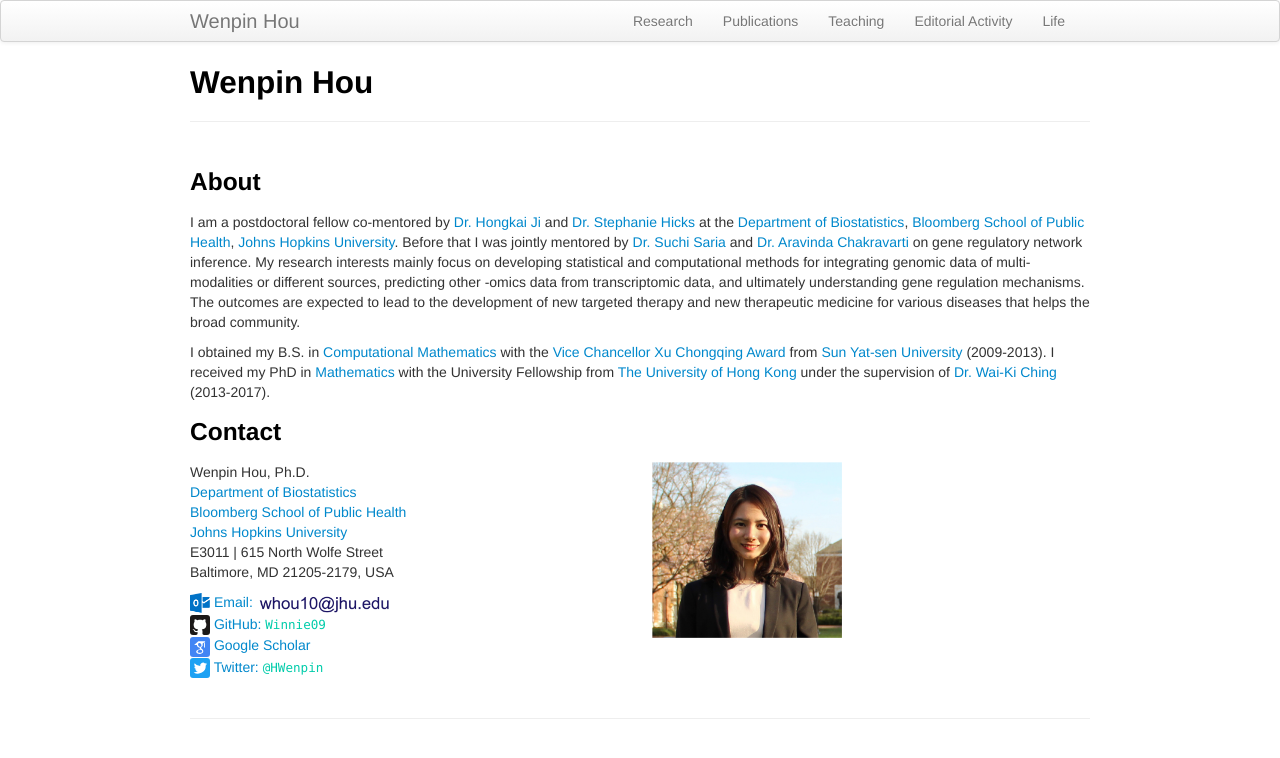
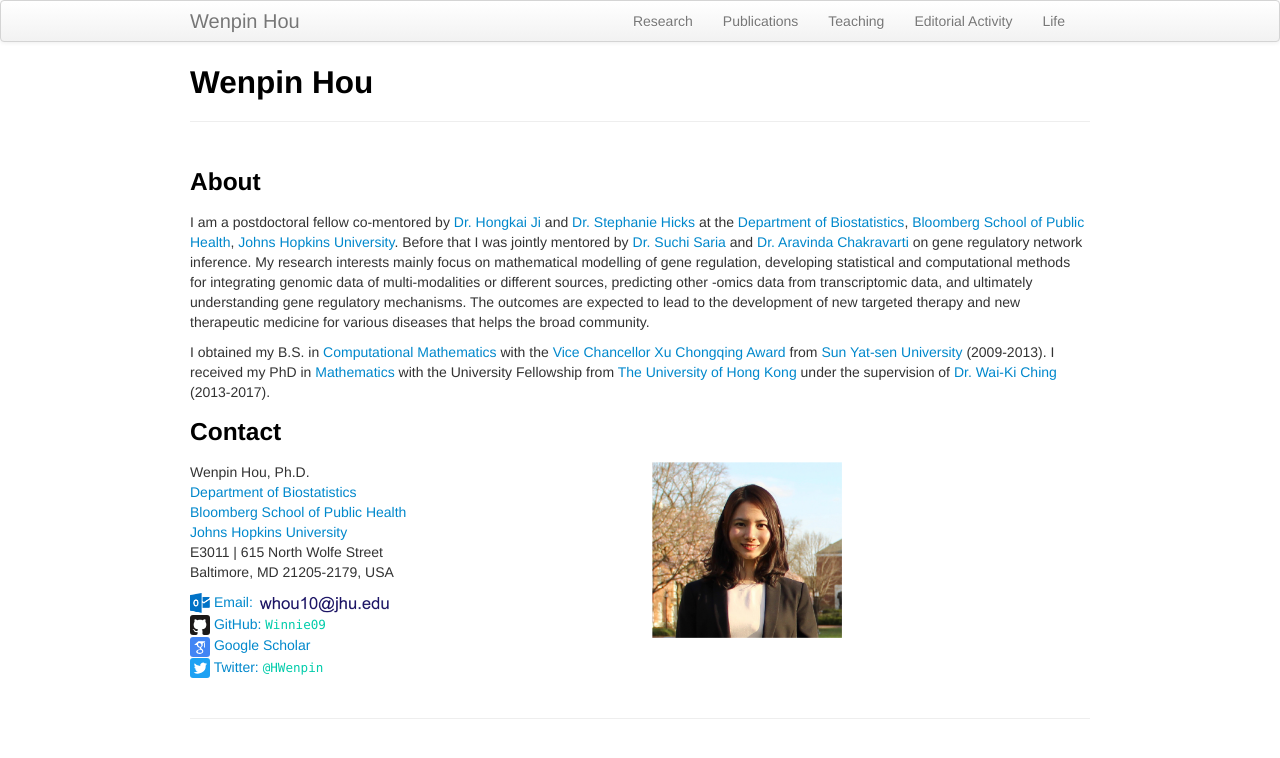
Before and after one commit to Winnie09/Wenpin_Hou, a Jekyll site: the page built from index.md, in a window 1280 px wide. Shown: the top 758 px of the page. Built offline with Jekyll 4.4.1, drawn with Linux system fonts in a browser that asks for light colours.

Commit message:
add changes

```diff
--- a/index.md
+++ b/index.md
@@ -6,7 +6,7 @@ layout: page
 
 ### About
 
-I am a postdoctoral fellow co-mentored by [Dr. Hongkai Ji](http://www.biostat.jhsph.edu/~hji/) and [Dr. Stephanie Hicks](https://www.stephaniehicks.com/) at the [Department of Biostatistics](https://www.jhsph.edu/departments/biostatistics/), [Bloomberg School of Public Health](https://www.jhsph.edu/), [Johns Hopkins University](https://www.jhu.edu/). Before that I was jointly mentored by [Dr. Suchi Saria](https://suchisaria.jhu.edu/) and [Dr. Aravinda Chakravarti](https://aravindachakravartilab.org/) on gene regulatory network inference. My research interests mainly focus on developing statistical and computational methods for integrating genomic data of multi-modalities or different sources, predicting other -omics data from transcriptomic data, and ultimately understanding gene regulation mechanisms. The outcomes are expected to lead to the development of new targeted therapy and new therapeutic medicine for various diseases that helps the broad community.
+I am a postdoctoral fellow co-mentored by [Dr. Hongkai Ji](http://www.biostat.jhsph.edu/~hji/) and [Dr. Stephanie Hicks](https://www.stephaniehicks.com/) at the [Department of Biostatistics](https://www.jhsph.edu/departments/biostatistics/), [Bloomberg School of Public Health](https://www.jhsph.edu/), [Johns Hopkins University](https://www.jhu.edu/). Before that I was jointly mentored by [Dr. Suchi Saria](https://suchisaria.jhu.edu/) and [Dr. Aravinda Chakravarti](https://aravindachakravartilab.org/) on gene regulatory network inference. My research interests mainly focus on mathematical modelling of gene regulation, developing statistical and computational methods for integrating genomic data of multi-modalities or different sources, predicting other -omics data from transcriptomic data, and ultimately understanding gene regulatory mechanisms. The outcomes are expected to lead to the development of new targeted therapy and new therapeutic medicine for various diseases that helps the broad community.
 
 I obtained my B.S. in [Computational Mathematics](http://math.sysu.edu.cn/) with the [Vice Chancellor Xu Chongqing
 Award](http://edf.edaao.sysu.edu.cn/jzmx/jz03/cgzs02/index.htm) from [Sun Yat-sen University](http://www.sysu.edu.cn/2012/en/index.htm) (2009-2013).
```
